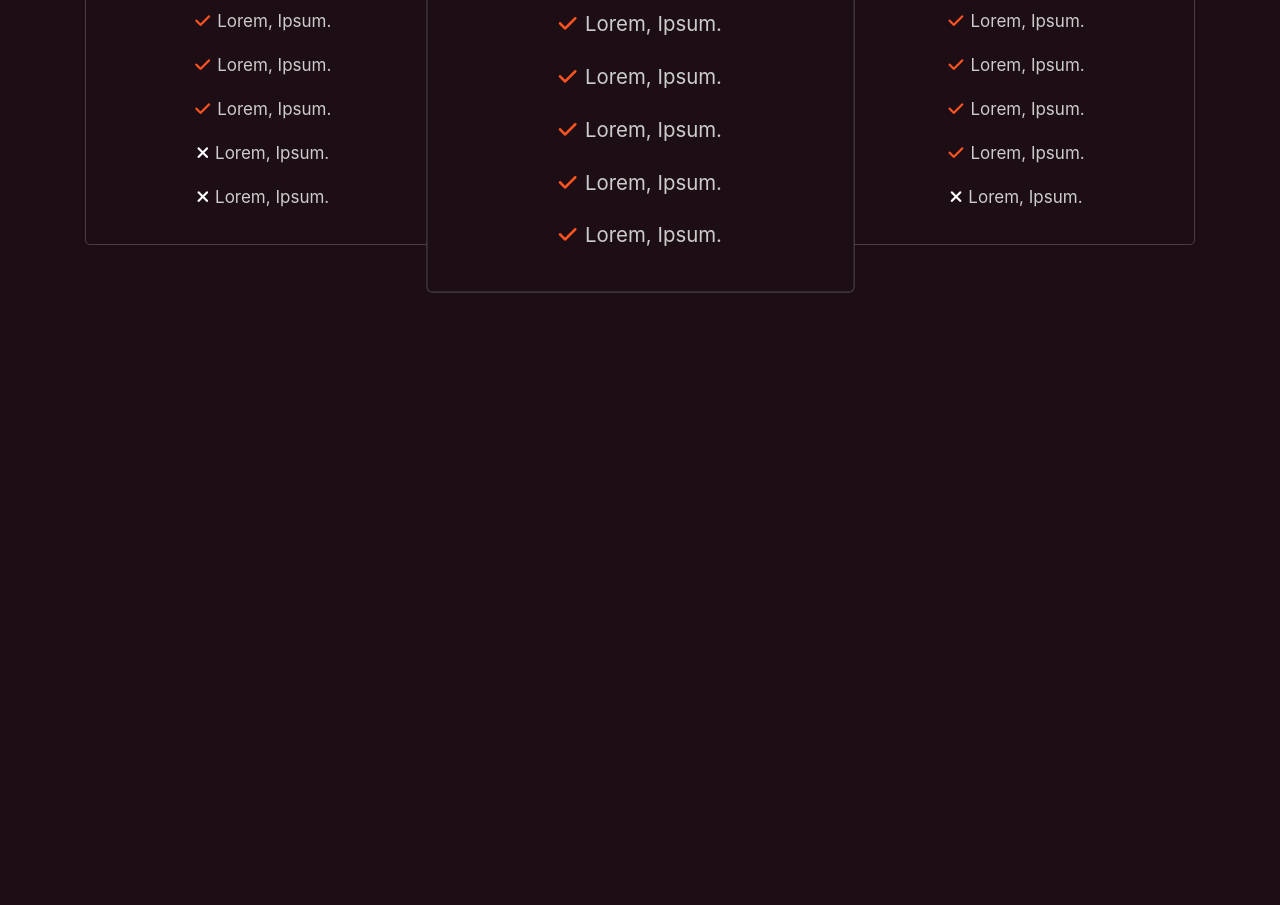
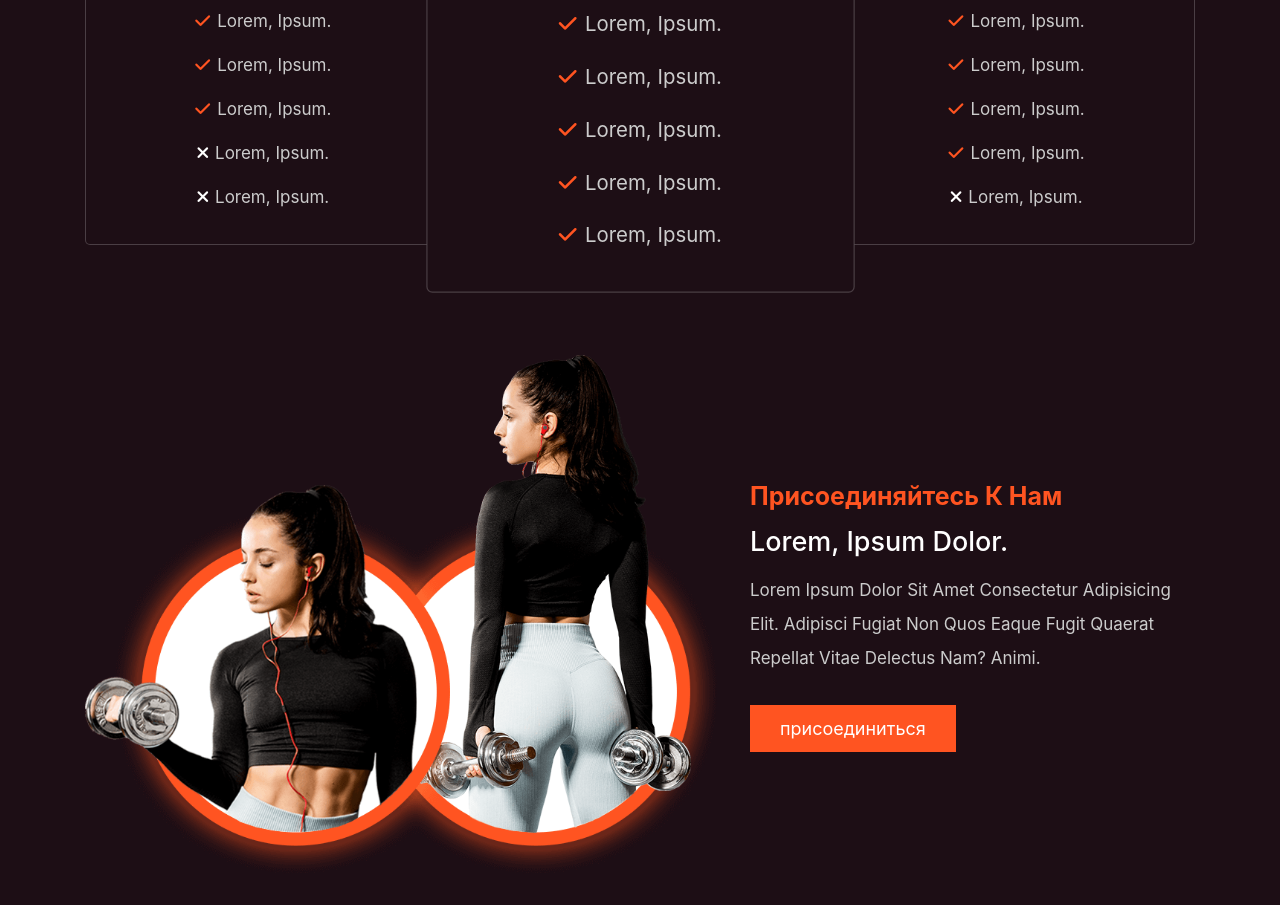
Before and after one commit to Pavel-Kuz/be-fit, a plain HTML site: page index.html in a window 1280 px wide. Shown: the part 3240-4145 px from the top of the page. Before the commit the page ends 3565 px from the top, so only its background shows below. Drawn offline with nearby package versions, Linux system fonts and the light colour scheme.

Commit message:
добавил секцию join

```diff
--- a/css/style.scss
+++ b/css/style.scss
@@ -270,6 +270,22 @@ section{
         }
     }
 }
+.join{
+    span{
+        font-size: 2.5rem;
+        color: $orange;
+        text-transform: capitalize;
+        font-weight: bold;
+    }
+    h3{
+        @include title-text(2.7rem);
+        padding-top: 1rem;
+    }
+    p{
+        padding: 1rem 0;
+        @include graphText(1.7rem);
+    }
+}
 // media
 @media (max-width:991px){
     html{
@@ -283,6 +299,11 @@ section{
         margin-bottom: 0;
         .box:nth-child(2){
             transform: scale(1);
+        }
+    }
+    .join {
+        h3{
+            font-size: 2.5rem;
         }
     }
 }
--- a/index.html
+++ b/index.html
@@ -250,6 +250,31 @@
     </section>
     <!-- prisint section  -->
 
+
+    <!-- join us section  -->
+    <section class="join">
+        <div class="container">
+
+            <div class="row align-items-center">
+
+                <div class="col-md-7">
+                    <img src="images/join-us-image.png" class="w-100" alt="join">
+                </div>
+
+                <div class="col-md-5 text-center text-md-left">
+                    <span>присоединяйтесь к нам</span>
+                    <h3>Lorem, ipsum dolor.</h3>
+                    <p>Lorem ipsum dolor sit amet consectetur adipisicing elit. Adipisci fugiat non quos eaque fugit quaerat repellat vitae delectus nam? Animi.</p>
+                    <a href="#" class="link-btn">присоединиться</a>
+                </div>
+
+            </div>
+
+        </div>
+    </section>
+    <!-- join us section  -->
+
+
     <script src="https://cdnjs.cloudflare.com/ajax/libs/bootstrap/4.6.1/js/bootstrap.bundle.min.js"></script>
     <script src="js/script.js"></script>
 </body>
```
Also changed, not shown: css/style.css, 1 other file.
